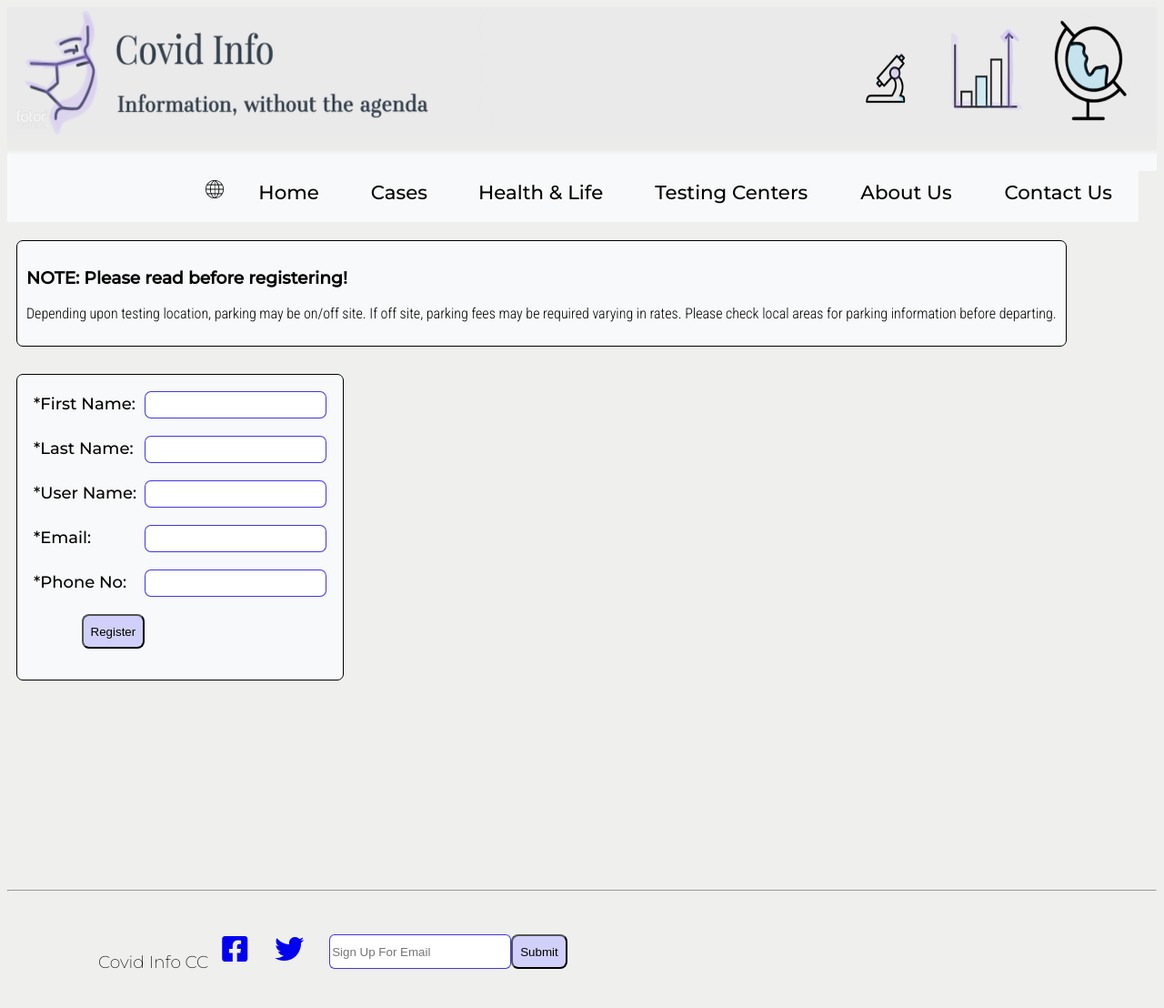
After one commit to GinaSomara/CovidInformation, a PHP site: page /views/covid-testing.php in a window 1280 px wide. The commit adds this page. Shown: the whole page at 91% size. Run offline with PHP 8.4, Linux system fonts and the light colour scheme.

Commit message:
Start to PHP refactor
headerfooter: need to figure out to allow path to work on all pages

Register page: need to fix writing/font weight/ footer icon are purple?

```diff
--- /dev/null
+++ b/css/covid-testing.css
@@ -0,0 +1,82 @@
+@charset "utf-8";
+@import url('https://fonts.googleapis.com/css2?family=Montserrat:wght@200&display=swap');
+@import url('https://fonts.googleapis.com/css2?family=Lato:wght@100&family=Montserrat:wght@200&display=swap');
+@import url('https://fonts.googleapis.com/css2?family=Montserrat:wght@500&family=Roboto+Condensed:wght@300&display=swap');
+
+html
+{
+    height: 100%;
+    margin: 0;
+    overflow-x: hidden;
+}
+
+body
+{
+    /* background-color: linear-gradient(180deg, rgba(235,235,234,1) 20%, rgba(235, 235, 234, 0.815) 40%, rgba(248,249,250,1) 56%); */
+    background-color: rgba(235, 235, 234, 0.795);
+    font-family: 'Montserrat', sans-serif;
+}
+
+.parking-message
+{
+    border:  1px solid rgb(0, 0, 0);
+    border-radius: 7px;
+    width: fit-content;
+    margin: 20px 10px 30px; /* #top #sides #bottom */
+    padding: 10px;
+    background-color: rgba(248,249,250,1);
+}
+
+.parking-message h3 { font-weight: 700; }
+
+.parking-message p
+{
+    font-family: 'Roboto Condensed', sans-serif;
+    font-weight: 300;
+}
+
+.register-form
+{
+    border:  1px solid rgb(0, 0, 0);
+    border-radius: 7px;
+    background-color: rgba(248,249,250,1);
+    width: fit-content;
+    margin: 20px 10px 30px; /* #top #sides #bottom */
+    padding: 18px;
+    font-weight: 500;
+    margin-bottom: 230px;
+}
+
+/* To make a table out of register form */
+form  { display: table;      }
+.table-row { display: table-row;  }
+label
+{
+    font-size: large;
+    display: table-cell;
+    padding-right: 9px;
+}
+input
+{
+    display: table-cell;
+    border:  1px solid rgba(46, 33, 235, 0.911);
+    border-radius: 7px;
+    height: 30px;
+    width: 200px;
+}
+
+
+button
+{
+    border-radius: 8px !important;
+    padding-left: 8px;
+    padding-right: 8px;
+    background-color: rgb(208, 208, 250);
+    height: 38px;
+    float: right;
+}
+button:hover
+{
+    background-color: rgb(129, 129, 235);
+    color: white;
+}
--- a/css/footer.css
+++ b/css/footer.css
@@ -7,6 +7,11 @@ footer
     display: flex;
     flex-direction: row;
     justify-content: flex-start;
+}
+
+footer h3
+{
+    font-weight: 200;
 }
 
 footer a
@@ -35,12 +40,6 @@ button:hover
     color: white;
 }
 
-hr
-{
-    width: 75%;
-    margin: auto !important;
-}
-
 #oneFooter   {order: 1}
 #twoFooter   {order: 2}
 #threeFooter {order: 3}
--- a/css/index.css
+++ b/css/index.css
@@ -58,9 +58,8 @@ h1, h2, h3
 }
 .home-title h3
 {
-    font-family: 'Lato', sans-serif;
+    /* font-family: 'Lato', sans-serif; */
     font-family: 'Montserrat', sans-serif;
-    text-decoration: wavy !important;
 }
 
 
--- a/css/nav.css
+++ b/css/nav.css
@@ -1,3 +1,5 @@
+
+
 /* =====      LOGO SECTION      ===== */
 .header-logo
 {
@@ -27,6 +29,7 @@ ul
     background-color: rgba(248,249,250,1);
     margin-bottom: 0px !important;
     margin-right: 20px;
+    font-family: 'Montserrat', sans-serif;
 }
 
 li
--- /dev/null
+++ b/views/covid-testing.php
@@ -0,0 +1,68 @@
+<?php
+    require "nav.php";
+?>
+
+<html>
+    <head>
+        <meta charset="UTF-8">
+        <meta name=viewport content="width=device-width user-scalable=no, initial-scale=1.0, maximum-scale=1.0, minmum-scale=1.0">
+        <!-- <meta http-equiv="X-AU-compatible" content="ie=edge"> -->
+
+        <link rel="stylesheet" href="../css/covid-testing.css">
+        <link rel="stylesheet" href="../css/nav.css">
+        <link rel="stylesheet" href="../css/footer.css">
+        <!-- Font Awesome -- Footer Logo -->
+        <link rel="stylesheet" href="https://cdnjs.cloudflare.com/ajax/libs/font-awesome/5.15.3/css/all.min.css"
+        integrity="sha512-iBBXm8fW90+nuLcSKlbmrPcLa0OT92xO1BIsZ+ywDWZCvqsWgccV3gFoRBv0z+8dLJgyAHIhR35VZc2oM/gI1w=="
+        crossorigin="anonymous" referrerpolicy="no-referrer">
+
+
+        <title>COVID-19 Testing</title>
+    </head>
+
+    <body>
+
+        <div class="parking-message">
+            <h3><strong>NOTE:</strong> Please read before registering! </h3>
+            <p>Depending upon testing location, parking may be on/off site. If off site, parking fees may be required varying in rates. Please check local areas for parking information before departing. </p>
+        </div>
+
+        <div class="register-form">
+            <form class="frm-sign-up" action="../library/register.php" method="POST">
+                <div class="table-row">
+                    <label for="usr-first-name" id="frm_lblfields"><span>*</span>First Name:</label>
+                    <input type ="text" id="frm_txtfields" name="usr-first-name" required><br/>	<br/>
+                </div>
+                <div class="table-row">
+                    <label for="ul-email" id="frm_lblfields"><span>*</span>Last Name:</label>
+                    <input type="text" id="frm_txtfields" name="usr-last-name" required><br/>	<br/>
+                </div>
+                <div class="table-row">
+                    <label for="ul-email" id="frm_lblfields"><span>*</span>User Name:</label>
+                    <input type="text" id="frm_txtfields" name="usr-last-name" required><br/>	<br/>
+                </div>
+                <div class="table-row">
+                    <label for="l-email" id="frm_lblfields"><span>*</span>Email:</label>
+                    <input type="text" id="frm_txtfields" name="usr-email" required><br/><br/>
+                </div>
+                <div class="table-row">
+                    <label for="l-email" id="frm_lblfields"><span>*</span>Phone No:</label>
+                    <input type="text" id="frm_txtfields" name="usr-email" required><br/><br/>
+                </div>
+                <!-- <div class="table-row">
+                    <label for="l-address" id="frm_lblfields"><span>*</span>Address:</label>
+                    <input type="text" id="frm_txtfields" name="usr-email-confirm" required><br/><br/>
+                </div>	 -->
+                <button type="submit">Register</button>
+		    </form>
+        </div>
+
+        <hr>
+        <br>
+
+	</body>
+</html>
+
+<?php
+    require "footer.php";
+?>
--- a/views/footer.php
+++ b/views/footer.php
@@ -2,8 +2,7 @@
     <link rel="stylesheet" href="css/footer.css">
 </head>
 
-<footer class="footer-logo">
-    <br><br>
+<footer>
 
         <h3 id="oneFooter">Covid Info CC </h3>
 
@@ -20,6 +19,5 @@
             <button type="submit">Submit</button>
         </form>
 
-
     <br><br>
 </footer>
--- a/views/nav.php
+++ b/views/nav.php
@@ -1,17 +1,15 @@
-<head>
-    <link rel="stylesheet" href="css/nav.css">
-</head>
+<!-- <link rel="stylesheet" href="css/nav.css"> -->
 
 <div class="header-logo"  >
     <img src="images/covid-logo-2.png" alt="">
     <!-- gradient section -->
     <section></section>
 </div>
+
 <ul>
     <li><a href="#">Contact Us</a></li>
     <li><a href="#">About Us</a></li>
-    <li><a href="#">Testing Centers</a></li>
-    <!-- <li><a href="#">Science & Data</a></li> -->
+    <li><?php echo'<a href="views/covid-testing.php">Testing Centers</a>';?></li>
     <li class="dropdown">
         <a class="dropbtn">Health & Life</a>
         <div class="dropdown-content">
@@ -29,7 +27,7 @@
             <hr>
         </div>
         </li>
-    <li><a href="#">Home</a></li>
+    <li><?php echo'<a href="../index.php">Home</a>';?></li>
 
     <li><img src="images/global.png" alt="" class="nav-img"></li>
 </ul>
```
Also changed, not shown: index.php (+9 -7 lines). Lines whose indentation alone changed are shown as unchanged.
